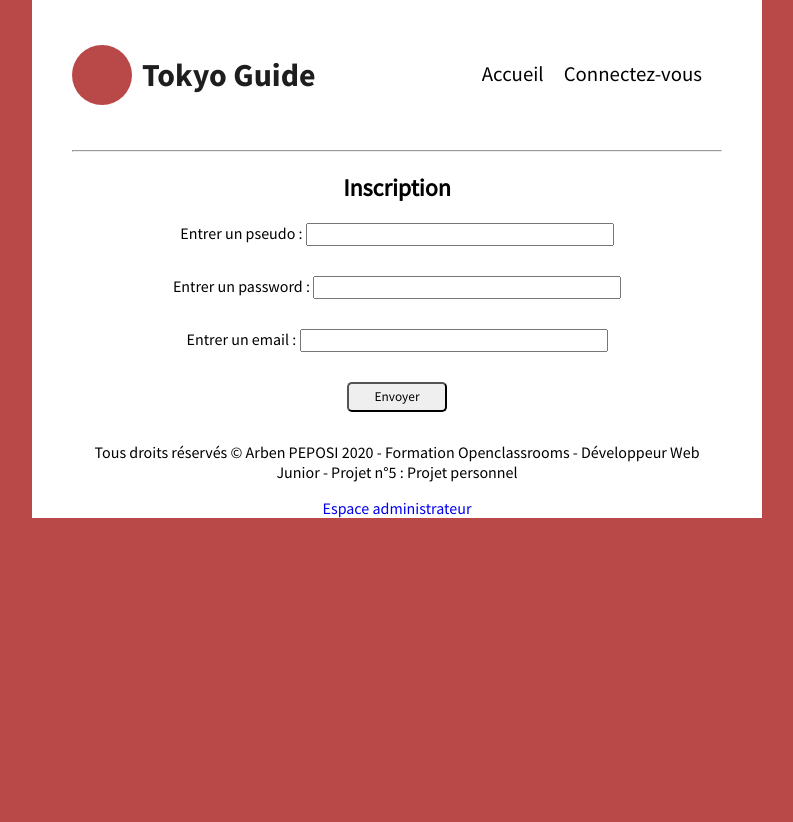
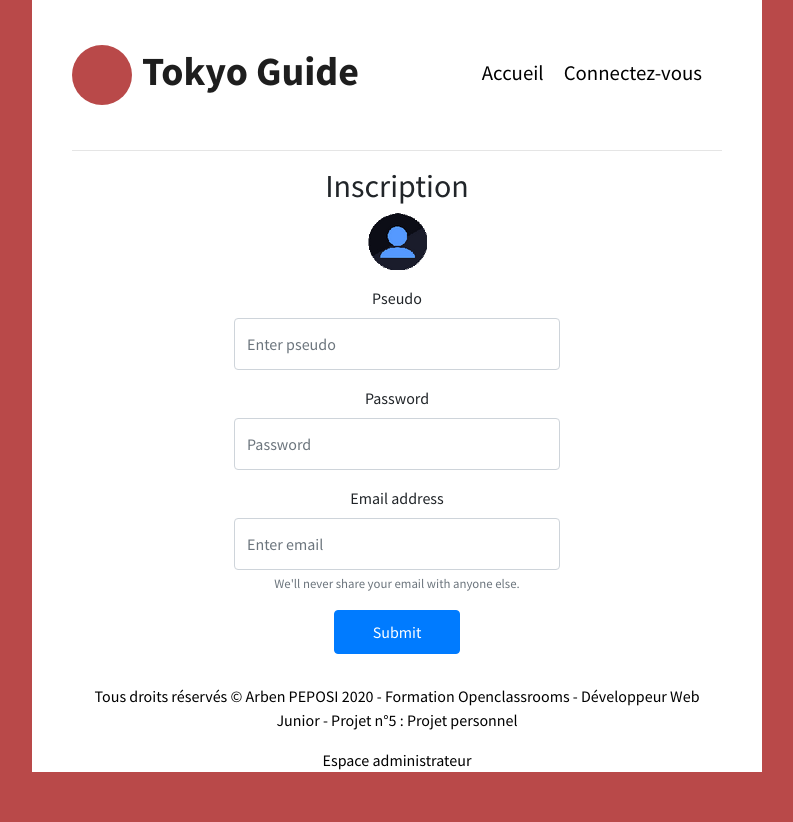
Before and after one commit to Lunesti/TokyoAPI, a PHP site: page /View/frontend/signUpView.php in a window 1280 px wide. Shown: the whole page, without its empty margins (243-1036 px from the left). Before the commit the page ends 518 px from the top, so only its background shows below. Run offline with PHP 8.4, Linux system fonts and the light colour scheme; some libraries are stand-ins or nearby versions.

Commit message:
refont des formulaires et du champ commentaire avec bootstrap + applications de styles + modif du texte d'intro +

```diff
--- a/Controller/ControllerLocation.php
+++ b/Controller/ControllerLocation.php
@@ -32,6 +32,8 @@ class Location
     public function readAll()
     {
         $readAll = $this->locationManager->getLocations();
+        header('Access-Control-Allow-Origin: *');
+        header('Access-Control-Allow-Headers: Content-Type, X-Requested-Width');
         header("Content-type:application/json");
         require('View/frontend/jsonView.php');
     }
--- a/Model/LocationManager.php
+++ b/Model/LocationManager.php
@@ -20,6 +20,8 @@ class LocationManager extends Manager
      *
      * @return array
      */
+
+
     public function getLocations(): array
     {
         try {
--- a/Public/css/responsive.css
+++ b/Public/css/responsive.css
@@ -73,8 +73,7 @@
     nav,
     #bloc-page,
     .section {
-        width: auto;
-        padding:0;
+        width: 100%;
     }
 
     section {
@@ -194,10 +193,26 @@
     form p.location {
         width:90%;
     }
+
+    article img {
+        width:100%;
+    }
 }
 
 @media all and (max-device-width:550px) {
     form input {
         width:250px;
     }
+
+    nav #logo {
+        padding:0;
+    }
+
+    h1 {
+    font-size: 1.8em !important;
+    }
+    figure {
+        height:200px;
+    }
+
 }
--- a/Public/css/style.css
+++ b/Public/css/style.css
@@ -21,10 +21,15 @@ html {
  background: rgb(185, 73, 73);
 }
 
+body {
+  background-color:inherit !important;
+}
+
 * {
   list-style: none;
   text-decoration: none;
   font-family: "SourceSansPro-Regular", sans-serif;
+  box-sizing:inherit !important;
 }
 
 img, button {
@@ -53,7 +58,7 @@ h1 {
 
 /*Paramétrage du menu de navigation*/
 nav {
-  display: flex;
+  display: flex !important;
   justify-content: space-between;
   align-items: center;
   top: 0;
@@ -85,8 +90,13 @@ nav .navigation {
 }
 
 
-li a {
+li a, a {
   color: #000;
+}
+
+a:hover {
+  text-decoration:none !important;
+  color: #000 !important;
 }
 
 a.admin {
@@ -170,6 +180,9 @@ h3 {
 h3
 {
   color:rgb(185, 73, 73);
+  font-weight:bold;
+  padding-top: 30px;
+  padding-bottom:30px;
 }
 
 /*Paramétrage des blocs*/
@@ -245,6 +258,21 @@ UPDATE VIEW
 /*------------------------------------------
 FORMULAIRES
 ------------------------------------------*/
+
+.admin .input-size {
+  width:40% !important;
+}
+
+p.location {
+  text-align:center;
+  padding:30px;
+  text-decoration: underline;
+}
+
+.form-group {
+  text-align:center;
+}
+
 .connection, .inscription {
   margin:auto;
   display:flex;
@@ -274,7 +302,7 @@ margin-bottom:10px;
 }
 
 h4 {
-  text-align: left;
+  text-align: center;
   font-size:1.3em;
 }
 
@@ -289,9 +317,6 @@ h4 {
   width: 100%;
 }
 
-form p.location {
-  width:40%;
-}
 
 p.location label, p.post label {
   display:flex;
@@ -332,6 +357,7 @@ form input.url-input {
 
 form input, .connection input, .inscription input {
   width:300px;
+  margin:auto;
 }
 
 input.send {
@@ -427,9 +453,15 @@ INFOS LOCATIONS (A GAUCHE DE LA MAP)
   font-weight: bold;
 }
 
+footer {
+  text-align:center;
+  color: #000 !important;
+}
 
-footer p {
+
+footer a {
   text-align:center;
+  color: #000 !important;
 }
 
 
--- a/Public/js/Formulaire.js
+++ b/Public/js/Formulaire.js
@@ -1,7 +1,7 @@
 
 function checkEmail() {
 
-  var email = document.getElementById('txtEmail');
+  var email = document.getElementById('exampleInputEmail1');
   var filter = /^([a-zA-Z0-9_\.\-])+\@(([a-zA-Z0-9\-])+\.)+([a-zA-Z0-9]{2,4})+$/;
 
   /* La méthode test vérifie s'il y a une correspondance entre un texte et une expression rationnelle
--- a/Public/js/arrayImages.js
+++ b/Public/js/arrayImages.js
@@ -9,6 +9,7 @@
 
             var li = document.createElement("li");
             var newInput = document.createElement("input");
+            newInput.className == 'form-control';
             newInput.setAttribute("name", "images[]");
             newInput.style.marginBottom = '5px';
             newInput.style.marginRight = '3px';
--- a/View/frontend/Template/html.php
+++ b/View/frontend/Template/html.php
@@ -1,5 +1,6 @@
 <!DOCTYPE html>
 <html lang="fr">
+
 <head>
    <meta charset='utf-8'>
    <meta name="viewport" content="width=device-width">
@@ -8,11 +9,12 @@
    <meta name="author" content="Arben peposi">
    <title>API Tokyo</title>
    <!-- API Leaflet CSS -->
-      <link rel="stylesheet" href="https://unpkg.com/leaflet@1.7.1/dist/leaflet.css"
-         integrity="sha512-xodZBNTC5n17Xt2atTPuE1HxjVMSvLVW9ocqUKLsCC5CXdbqCmblAshOMAS6/keqq/sMZMZ19scR4PsZChSR7A=="
-         crossorigin=""/>
+   <link rel="stylesheet" href="https://unpkg.com/leaflet@1.7.1/dist/leaflet.css" integrity="sha512-xodZBNTC5n17Xt2atTPuE1HxjVMSvLVW9ocqUKLsCC5CXdbqCmblAshOMAS6/keqq/sMZMZ19scR4PsZChSR7A==" crossorigin="" />
    <link href="Public/css/style.css" rel="stylesheet" />
    <link href="Public/css/responsive.css" rel="stylesheet" />
+   <!-- CDN Bootstrap-->
+   <link rel="stylesheet" type="text/css" href="https://stackpath.bootstrapcdn.com/bootstrap/4.5.2/css/bootstrap.min.css">
+
 </head>
 
 <body>
--- a/View/frontend/signUpView.php
+++ b/View/frontend/signUpView.php
@@ -7,12 +7,24 @@
     <section class="inscription">
         <h2>Inscription</h2>
         <form action="index.php?action=subscribed" method="post">
-            <p>
-                <label for="pseudo">Entrer un pseudo : <input type="text" name="pseudo"></label>
-                <label for="password">Entrer un password : <input type="password" name="pass"></label>
-                <label for="email">Entrer un email : <input type="text" name="email"></label>
-                <button class="send" type="submit" onclick='Javascript:checkEmail();'>Envoyer </button>
-            </p>
+            <p><img src="Public/img/user.png" alt="user"></p>
+            <div class="form-group">
+                <label for="pseudo">Pseudo</label>
+                <input type="text" name="pseudo" class="form-control" aria-describedby="pseudoHelp" placeholder="Enter pseudo" required>
+
+            </div>
+            <div class="form-group">
+                <label for="userpass">Password</label>
+                <input type="password" name="pass" class="form-control" id="exampleInputPassword1" placeholder="Password" required>
+            </div>
+            <div class="form-group">
+                <label for="exampleInputEmail1">Email address</label>
+                <input type="email" name="email" class="form-control" id="exampleInputEmail1" aria-describedby="emailHelp" placeholder="Enter email" required>
+                <small id="emailHelp" class="form-text text-muted">We'll never share your email with anyone else.</small>
+            </div>
+            <div class="form-group">
+                <button type="submit" name="submit" class="btn btn-primary" onclick='Javascript:checkEmail();'>Submit</button>
+            </div>
         </form>
     </section>
     <?php include('template/footer.php'); ?>
```
Also changed, not shown: View/frontend/adminView.php (+31 -25 lines), View/frontend/homeView.php (+3 -4 lines), View/frontend/postView.php (+12 -7 lines), View/frontend/signInAdminView.php (+12 -7 lines), View/frontend/signInUserView.php (+14 -7 lines), View/frontend/updateView.php (+29 -17 lines). Lines whose indentation alone changed are shown as unchanged.
